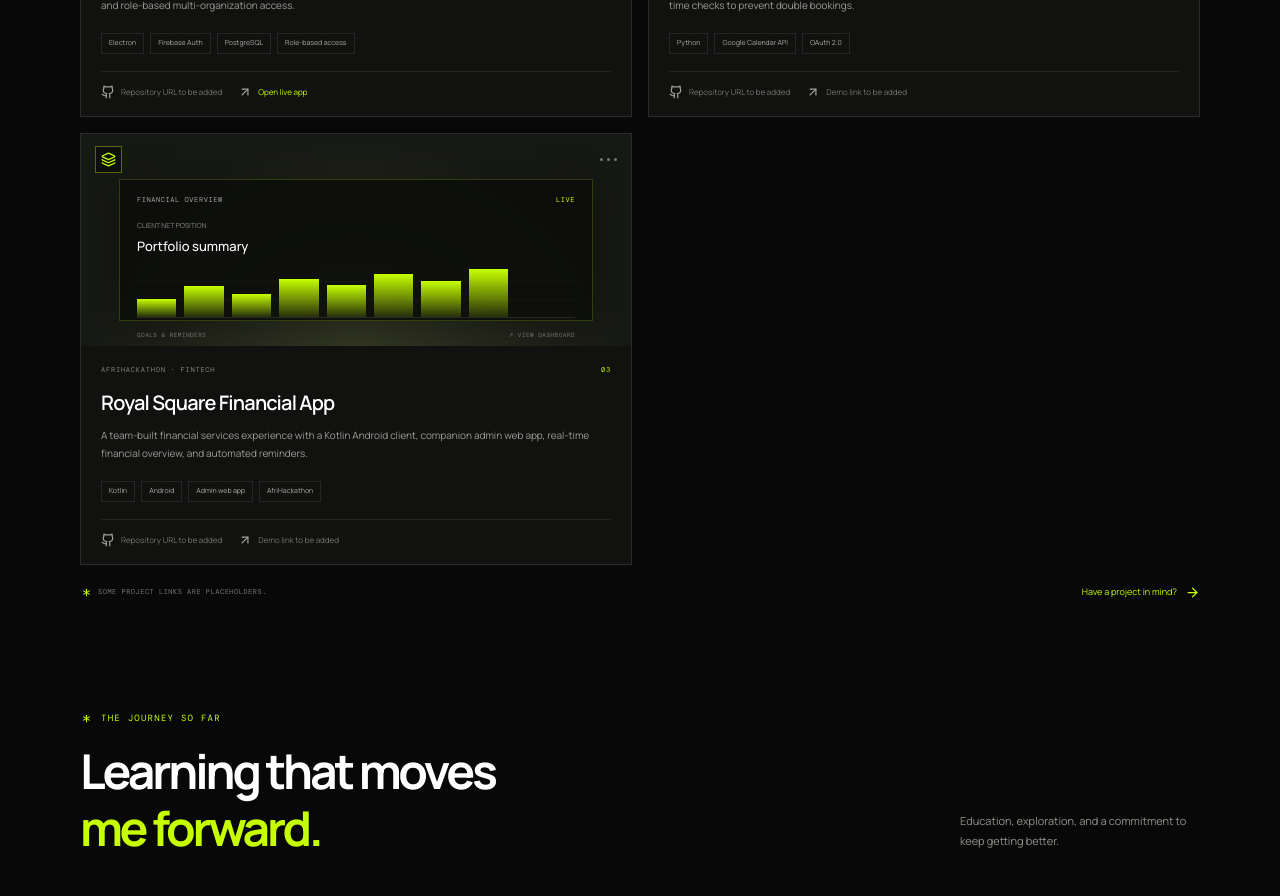
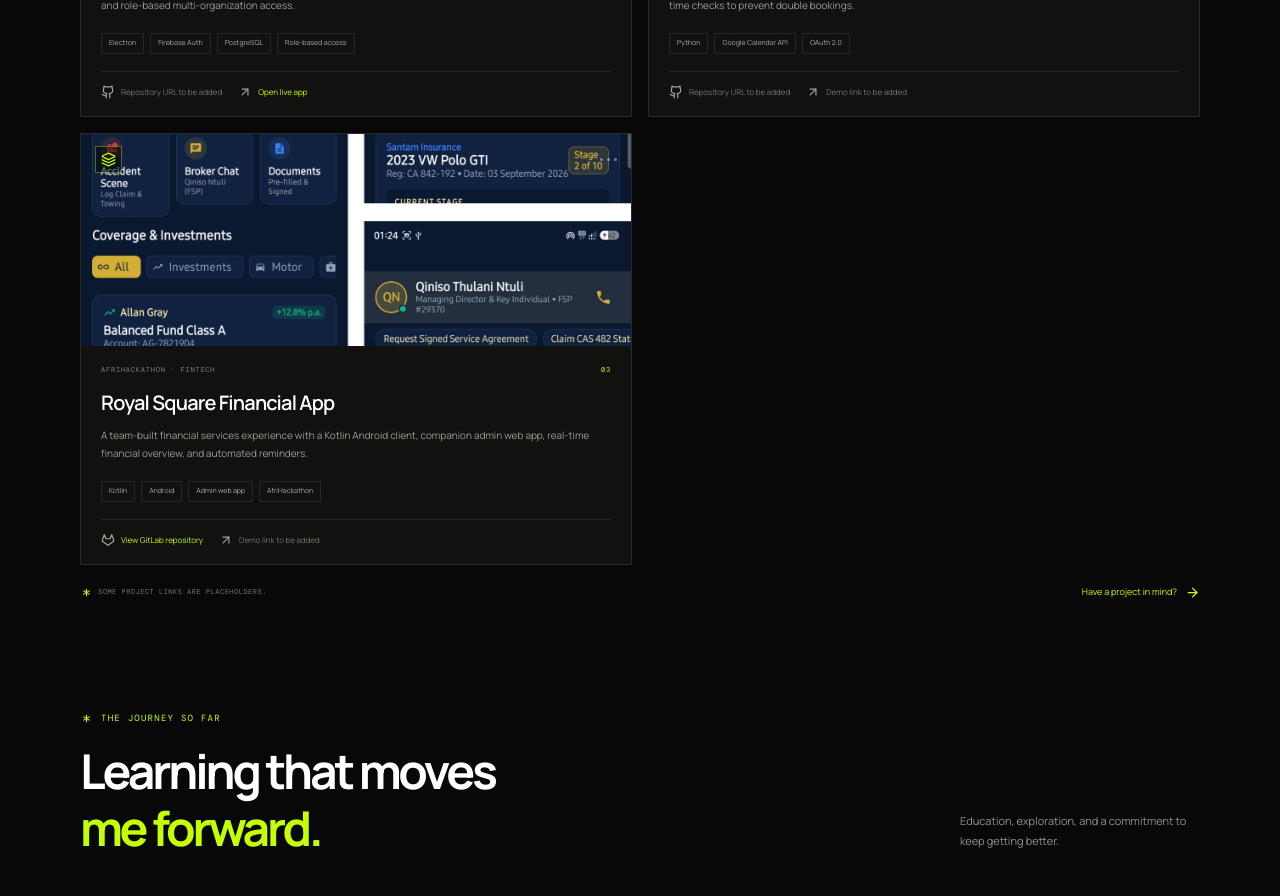
Before and after one commit to tsakoubisedev/portfolio_project, a React (Vite) app: page / in a window 1280 px wide. Shown: the part 2580-3476 px from the top of the page. Built offline with nearby package versions, Linux system fonts and the light colour scheme.

Commit message:
fix : added royal square project image

```diff
--- a/src/App.tsx
+++ b/src/App.tsx
@@ -11,6 +11,7 @@ import {
   Code2,
   Database,
   Github,
+  Gitlab,
   Globe2,
   Layers3,
   Linkedin,
@@ -25,6 +26,7 @@ import { motion, useReducedMotion } from "framer-motion";
 
 const profilePhoto = new URL("../Image/profile_photo.png", import.meta.url).href;
 const aogProjectImage = new URL("../Image/AOG_PICTURE.png", import.meta.url).href;
+const royalSquareProjectImage = new URL("../Image/royal square application.jpg", import.meta.url).href;
 const contactEmail = "tsakoubise@gmail.com";
 
 const navigation = [
@@ -73,6 +75,7 @@ const projects = [
     stack: ["Electron", "Firebase Auth", "PostgreSQL", "Role-based access"],
     visual: "aog",
     icon: Layers3,
+    repositoryUrl: null,
     demoUrl: "https://aogmanager.netlify.app/",
   },
   {
@@ -84,6 +87,7 @@ const projects = [
     stack: ["Python", "Google Calendar API", "OAuth 2.0"],
     visual: "api",
     icon: Braces,
+    repositoryUrl: null,
     demoUrl: null,
   },
   {
@@ -95,6 +99,7 @@ const projects = [
     stack: ["Kotlin", "Android", "Admin web app", "AfriHackathon"],
     visual: "finance",
     icon: Layers3,
+    repositoryUrl: "https://gitlab.com/botshelomogale02/royalsquarefinacial",
     demoUrl: null,
   },
 ];
@@ -182,12 +187,7 @@ function ProjectVisual({ variant, Icon }: { variant: string; Icon: typeof Code2
         </div>
       )}
       {variant === "finance" && (
-        <div className="finance-dashboard">
-          <div className="finance-label">FINANCIAL OVERVIEW <span>LIVE</span></div>
-          <div className="finance-balance"><small>CLIENT NET POSITION</small><b>Portfolio summary</b></div>
-          <div className="finance-bars"><i /><i /><i /><i /><i /><i /><i /><i /></div>
-          <div className="finance-footer"><span>GOALS &amp; REMINDERS</span><span>↗ VIEW DASHBOARD</span></div>
-        </div>
+        <img className="royal-square-project-image" src={royalSquareProjectImage} alt="" />
       )}
     </div>
   );
@@ -346,7 +346,13 @@ function App() {
                       <p>{project.description}</p>
                       <div className="project-tags">{project.stack.map((item) => <span key={item}>{item}</span>)}</div>
                       <div className="project-links">
-                        <span className="project-link-placeholder"><Github size={14} /> Repository URL to be added</span>
+                        {project.repositoryUrl ? (
+                          <a className="project-link" href={project.repositoryUrl} target="_blank" rel="noreferrer">
+                            <Gitlab size={14} /> View GitLab repository
+                          </a>
+                        ) : (
+                          <span className="project-link-placeholder"><Github size={14} /> Repository URL to be added</span>
+                        )}
                         {project.demoUrl ? (
                           <a className="project-link" href={project.demoUrl} target="_blank" rel="noreferrer">
                             <ArrowUpRight size={14} /> Open live app
--- a/src/index.css
+++ b/src/index.css
@@ -167,17 +167,8 @@ button { color: inherit; }
 .visual-api { background: radial-gradient(ellipse at 50% 50%,#26291f,#141413 72%); }
 .api-code { position: absolute; top: 50%; left: 50%; display: grid; gap: 10px; width: min(270px,75%); padding: 18px 20px; border: 1px solid rgba(198,255,0,.19); background: rgba(9,10,8,.78); box-shadow: 0 12px 30px rgba(0,0,0,.25); transform: translate(-50%,-43%); }
 .api-code span { color: #b7b7ad; font-family: "DM Mono",monospace; font-size: 9px; }.api-code b { margin-right: 8px; color: #66675d; font-weight: 400; }.api-code i { color: var(--lime); font-style: normal; }.api-code em { color: #d4d7c6; font-style: normal; }
-.visual-finance { background: radial-gradient(ellipse at 50% 100%,#353a25,#171914 69%); }
-.finance-dashboard { position: absolute; inset: 45px 38px 25px; padding: 15px 17px; border: 1px solid rgba(198,255,0,.2); background: rgba(12,13,11,.88); box-shadow: 0 10px 40px rgba(0,0,0,.35); }
-.finance-label, .finance-footer { display: flex; justify-content: space-between; color: #a4a49a; font-family: "DM Mono",monospace; font-size: 7px; letter-spacing: .08em; }
-.finance-label span { color: var(--lime); }
-.finance-balance { display: grid; gap: 5px; margin-top: 16px; }
-.finance-balance small { color: #89897f; font-size: 7px; }
-.finance-balance b { font-size: 13px; font-weight: 500; }
-.finance-bars { display: flex; height: 54px; align-items: end; gap: 8px; margin-top: 8px; border-bottom: 1px solid rgba(255,255,255,.1); background: repeating-linear-gradient(to bottom,transparent 0 17px,rgba(255,255,255,.055) 18px); }
-.finance-bars i { width: 9%; height: 35%; background: linear-gradient(var(--lime),rgba(198,255,0,.13)); }
-.finance-bars i:nth-child(2) { height: 58%; }.finance-bars i:nth-child(3) { height: 44%; }.finance-bars i:nth-child(4) { height: 72%; }.finance-bars i:nth-child(5) { height: 61%; }.finance-bars i:nth-child(6) { height: 82%; }.finance-bars i:nth-child(7) { height: 69%; }.finance-bars i:nth-child(8) { height: 91%; }
-.finance-footer { margin-top: 13px; color: #76766d; font-size: 6px; }
+.visual-finance { background: #0b1930; }
+.royal-square-project-image { width: 100%; height: 100%; object-fit: cover; object-position: center 20%; }
 .project-info { padding: 19px 20px 17px; }
 .project-meta { display: flex; justify-content: space-between; color: #86867d; font-family: "DM Mono",monospace; font-size: 7px; letter-spacing: .11em; }
 .project-meta span:last-child { color: var(--lime); }
```
Also changed, not shown: Image/royal square application.jpg (added).
